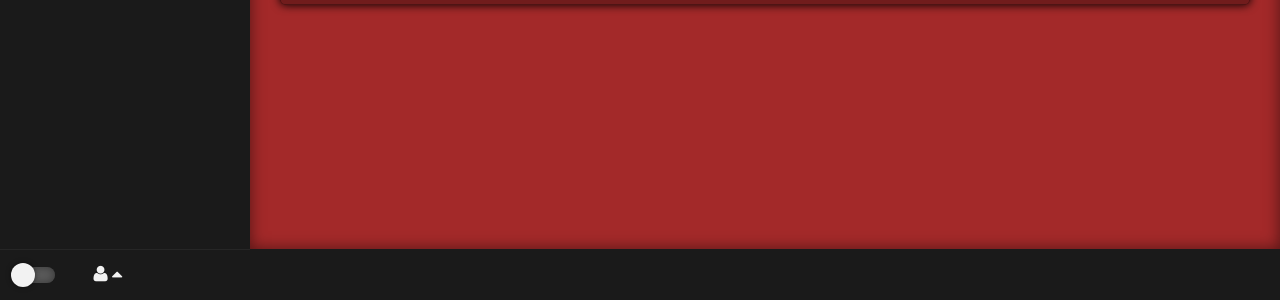
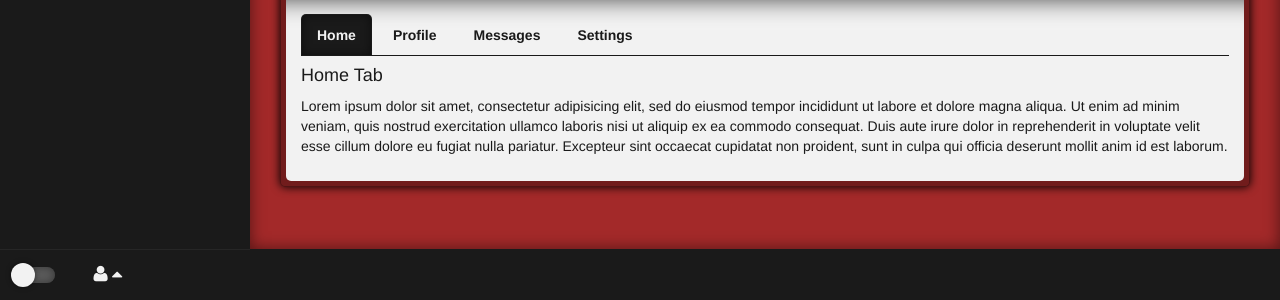
Before and after one commit to alexsanchezxc/critikon, a PHP site: page /pages/movie.php in a window 1280 px wide. Shown: the part 500-800 px from the top of the page. Run offline with PHP 8.4, Linux system fonts and the light colour scheme; data that the repository does not hold is empty.

Commit message:
cambios en el modelo de pelicula

```diff
--- a/css/master.css
+++ b/css/master.css
@@ -25,14 +25,16 @@ body {
 /* NOTE: Panel de login y registro */
 
 .vertical-align {
-    display: flex;
-    flex-direction: column;
-    justify-content: center;
-    height: 100vh;
+  display: flex;
+  flex-direction: column;
+  justify-content: center;
+  height: 100vh;
 }
+
 .alert {
   margin-bottom: 0px;
 }
+
 
 /* NOTE: Panel de navegacion izquierdo */
 
@@ -288,7 +290,7 @@ body {
   height: 100%;
   z-index: -1;
   display: block;
-  border-radius: 5px;
+  border-radius: 5px 5px 0px 0px;
   filter: opacity(30%);
   background-position: center;
   background-repeat: no-repeat;
@@ -309,6 +311,10 @@ body {
 }
 
 .thumbnail p {
+  text-shadow: 0 0 2.5px black, 0 0 5px black;
+}
+
+.thumbnail ul li {
   text-shadow: 0 0 2.5px black, 0 0 5px black;
 }
 
@@ -354,3 +360,58 @@ body {
   text-decoration: none;
   cursor: pointer;
 }
+
+
+/* NOTE: Información extra pelicula */
+
+.thumbnail .panel-body {
+  background-color: var(--color4);
+  box-shadow: inset 0 25px 25px -25px rgba(0, 0, 0, 0.75);
+  border-radius: 0px 0px 5px 5px;
+}
+
+.thumbnail .panel-body li {
+  text-shadow: inherit;
+}
+
+.thumbnail .panel-body li>a {
+  color: var(--color2);
+  font-weight: bold;
+}
+
+.thumbnail .panel-body li>a:hover {
+  color: var(--color4);
+  background-color: var(--color2);
+  box-shadow: inset 0 0 10px rgba(0, 0, 0, 0.5);
+}
+
+.nav-tabs {
+  border-bottom: 1px solid var(--color2);
+}
+
+.nav-tabs>li>a {
+  margin-right: 5px;
+  border-radius: 5px 5px 0 0;
+}
+
+.nav-tabs>li>a:hover {
+  border: 1px solid var(--color2);
+}
+
+.nav-tabs>li.active>a, .nav-tabs>li.active>a:focus, .nav-tabs>li.active>a:hover {
+  color: var(--color4);
+  background-color: var(--color2);
+  box-shadow: inset 0 0 10px rgba(0, 0, 0, 0.5);
+  cursor: default;
+  border: 1px solid var(--color2);
+  border-bottom-color: transparent;
+}
+
+.tab-content {
+  color: var(--color2);
+}
+
+.tab-pane p {
+  color: inherit;
+  text-shadow: inherit;
+}
--- a/pages/modal.php
+++ b/pages/modal.php
@@ -1,3 +1,4 @@
+
 <?php
 $getMovie = $tmdb->getMovie($idMovie);
 echo '<br>';
@@ -14,9 +15,48 @@ echo '<span><strong>&nbsp<i class="fa fa-calendar fa-fw"></i>'.$getMovie->get('r
 echo '<span><strong><i class="fa fa-star fa-fw"></i>'.$getMovie->getVoteAverage().'&nbsp</strong></span>';
 echo '</p>';
 echo '<p>'.$getMovie->get('overview').'</p>';
+echo '<ul class="list-inline">';
+foreach ($getMovie->getGenres() as $Genre) {
+  echo '<li>'.$Genre->getName().'</li>';
+}
+echo '</ul>';
 echo '</div>';
 echo '</div>';
 echo '</div>';
+?>
+  <div class="panel-body">
+    <!-- Nav tabs -->
+    <ul class="nav nav-tabs">
+      <li class="active"><a href="#home" data-toggle="tab">Home</a>
+      </li>
+      <li><a href="#profile" data-toggle="tab">Profile</a>
+      </li>
+      <li><a href="#messages" data-toggle="tab">Messages</a>
+      </li>
+      <li><a href="#settings" data-toggle="tab">Settings</a>
+      </li>
+    </ul>
+    <!-- Tab panes -->
+    <div class="tab-content">
+      <div class="tab-pane fade in active" id="home">
+        <h4>Home Tab</h4>
+        <p>Lorem ipsum dolor sit amet, consectetur adipisicing elit, sed do eiusmod tempor incididunt ut labore et dolore magna aliqua. Ut enim ad minim veniam, quis nostrud exercitation ullamco laboris nisi ut aliquip ex ea commodo consequat. Duis aute irure dolor in reprehenderit in voluptate velit esse cillum dolore eu fugiat nulla pariatur. Excepteur sint occaecat cupidatat non proident, sunt in culpa qui officia deserunt mollit anim id est laborum.</p>
+      </div>
+      <div class="tab-pane fade" id="profile">
+        <h4>Profile Tab</h4>
+        <p>Lorem ipsum dolor sit amet, consectetur adipisicing elit, sed do eiusmod tempor incididunt ut labore et dolore magna aliqua. Ut enim ad minim veniam, quis nostrud exercitation ullamco laboris nisi ut aliquip ex ea commodo consequat. Duis aute irure dolor in reprehenderit in voluptate velit esse cillum dolore eu fugiat nulla pariatur. Excepteur sint occaecat cupidatat non proident, sunt in culpa qui officia deserunt mollit anim id est laborum.</p>
+      </div>
+      <div class="tab-pane fade" id="messages">
+        <h4>Messages Tab</h4>
+        <p>Lorem ipsum dolor sit amet, consectetur adipisicing elit, sed do eiusmod tempor incididunt ut labore et dolore magna aliqua. Ut enim ad minim veniam, quis nostrud exercitation ullamco laboris nisi ut aliquip ex ea commodo consequat. Duis aute irure dolor in reprehenderit in voluptate velit esse cillum dolore eu fugiat nulla pariatur. Excepteur sint occaecat cupidatat non proident, sunt in culpa qui officia deserunt mollit anim id est laborum.</p>
+      </div>
+      <div class="tab-pane fade" id="settings">
+        <h4>Settings Tab</h4>
+        <p>Lorem ipsum dolor sit amet, consectetur adipisicing elit, sed do eiusmod tempor incididunt ut labore et dolore magna aliqua. Ut enim ad minim veniam, quis nostrud exercitation ullamco laboris nisi ut aliquip ex ea commodo consequat. Duis aute irure dolor in reprehenderit in voluptate velit esse cillum dolore eu fugiat nulla pariatur. Excepteur sint occaecat cupidatat non proident, sunt in culpa qui officia deserunt mollit anim id est laborum.</p>
+      </div>
+    </div>
+  </div>
+  <?php
 echo '</div>';
 echo '<br>';
 ?>
@@ -24,7 +64,6 @@ echo '<br>';
 #backdrop:before {
   background-image: url('<?php echo $img.$getMovie->get('backdrop_path') ?>');
 }
-
 .poster {
   background-image: url('<?php echo $img.$getMovie->getPoster() ?>');
 }
```
